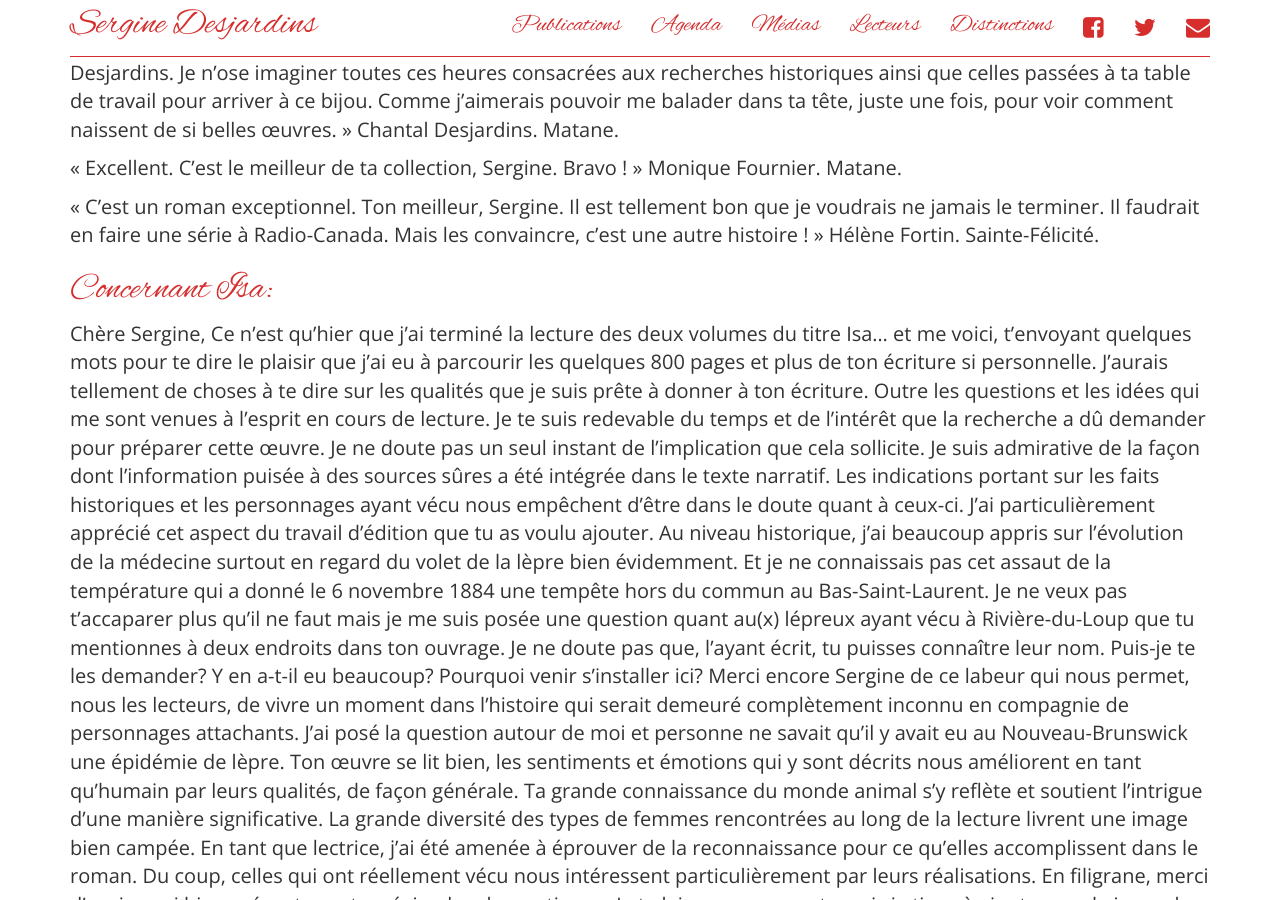
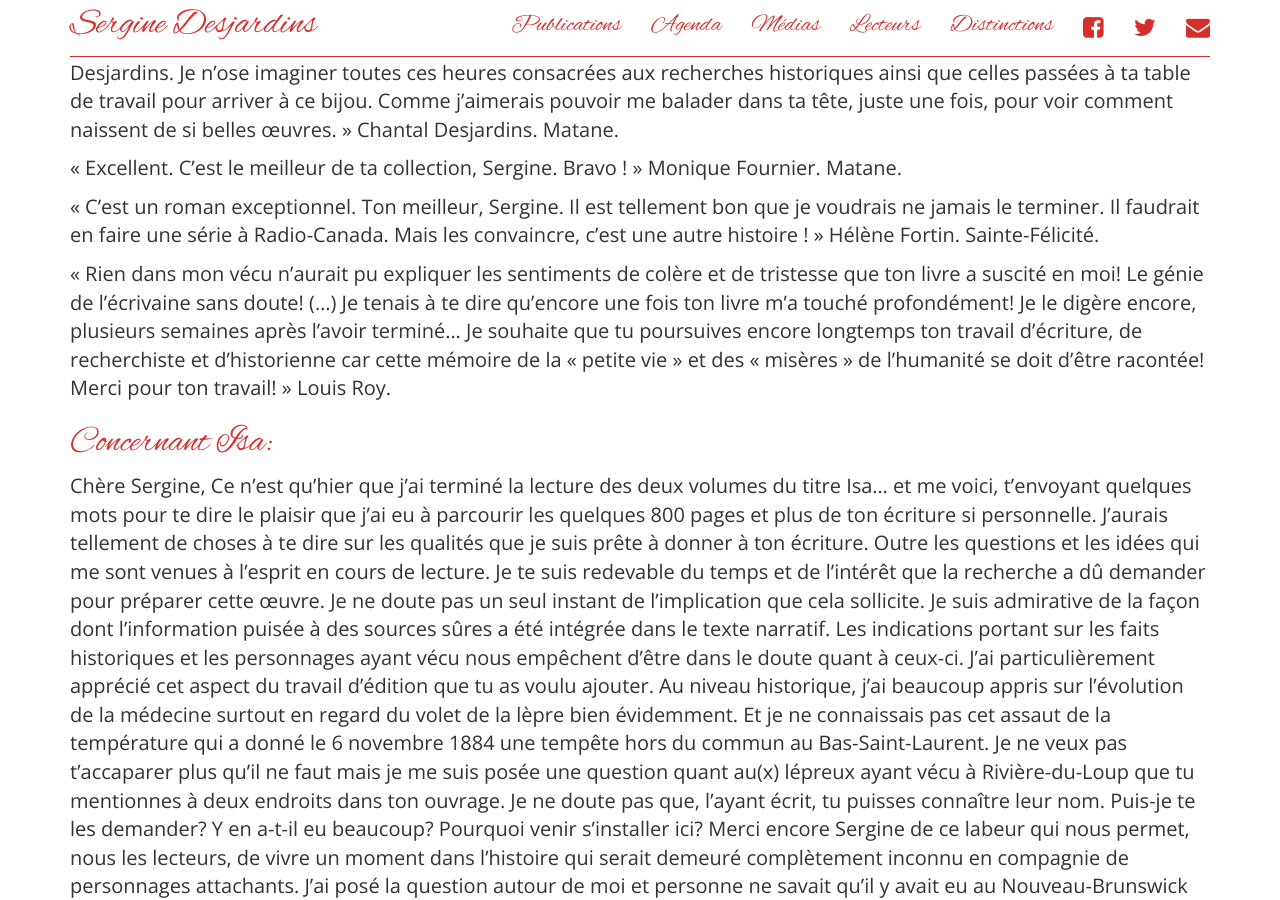
Before and after one commit to serginedesjardins/serginedesjardins.github.io, a Jekyll site: the page built from lecteurs.md, in a window 1280 px wide and 900 px high, scrolled down 12807 px. Built offline with Jekyll 4.4.1, drawn with Linux system fonts in a browser that asks for light colours; nearby versions of some CDN libraries.

Commit message:
Louis Roy

```diff
--- a/lecteurs.md
+++ b/lecteurs.md
@@ -229,6 +229,8 @@ Message sur Facebook, le 28 mai : « Je suis en train de lire Le châtiment de C
 « Excellent. C’est le meilleur de ta collection, Sergine. Bravo ! » Monique Fournier. Matane.
 
 « C’est un roman exceptionnel. Ton meilleur, Sergine. Il est tellement bon que je voudrais ne jamais le terminer. Il faudrait en faire une série à Radio-Canada. Mais les convaincre, c’est une autre histoire ! » Hélène Fortin. Sainte-Félicité.
+
+« Rien dans mon vécu n’aurait pu expliquer les sentiments de colère et de tristesse que ton livre a suscité en moi! Le génie de l’écrivaine sans doute! (...) Je tenais à te dire qu’encore une fois ton livre m’a touché profondément! Je le digère encore, plusieurs semaines après l’avoir terminé... Je souhaite que tu poursuives encore longtemps ton travail d’écriture, de recherchiste et d’historienne car cette mémoire de la « petite vie » et des « misères » de l’humanité se doit d’être racontée! Merci pour ton travail! » Louis Roy.
 
 
 
```
